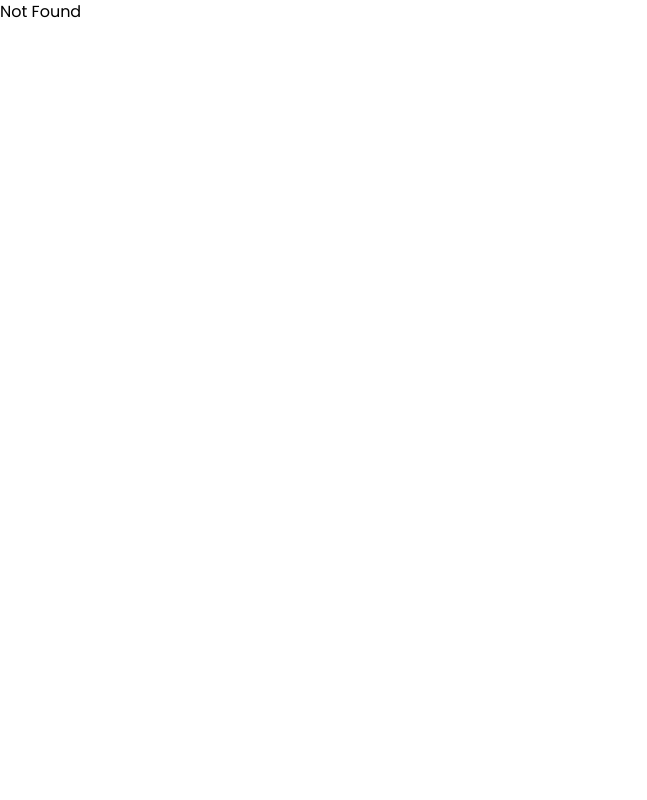
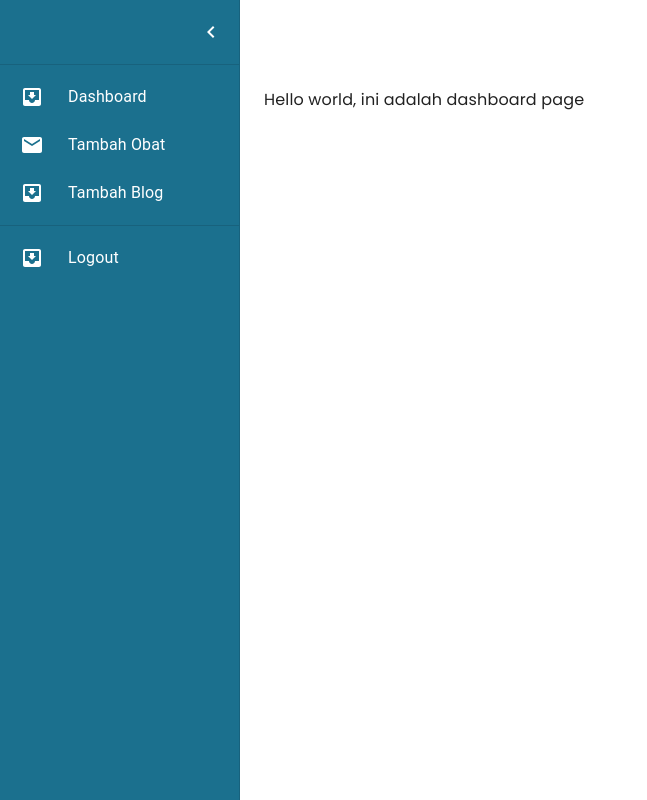
Before and after one commit to 01011001andra/Meddy, a React (Vite) app: page /apoteker in a window 1280 px wide. Shown: the whole page, without its empty margins (0-647 px from the left). Built offline with nearby package versions, Linux system fonts and the light colour scheme.

Commit message:
add apoteker dashboard

```diff
--- a/src/App.jsx
+++ b/src/App.jsx
@@ -6,23 +6,66 @@ import {
   UserArtikel,
   UserCariApotek,
   UserObat,
+  ApotekerMainLayout,
+  Dashboard,
+  TambahObat,
+  TambahBlog,
 } from "./pages";
 import Login from "./pages/user/Login";
 
 const App = () => {
-  const [apoteker, setApoteker] = React.useState(false);
+  const [apoteker, setApoteker] = React.useState(true);
   const [superAdmin, setSuperAdmin] = React.useState(false);
+
+  if (apoteker) {
+    return (
+      <div className="relative">
+        <Routes>
+          <Route path="/" element={<MainLayout />}>
+            <Route index element={<UserHome />} />
+            <Route path="/artikel" element={<UserArtikel />} />
+            <Route path="/info" element={<UserObat />} />
+            <Route path="/cari" element={<UserCariApotek />} />
+          </Route>
+          <Route path="/apoteker" element={<ApotekerMainLayout />}>
+            <Route index element={<Dashboard />} />
+            <Route path="tambahObat" element={<TambahObat />} />
+            <Route path="tambahBlog" element={<TambahBlog />} />
+          </Route>
+          <Route path="/login" element={<Login />} />
+          <Route path="*" element={<h1>Not Found</h1>} />
+        </Routes>
+      </div>
+    );
+  }
+
+  if (superAdmin) {
+    return (
+      <div className="relative">
+        <Routes>
+          <Route path="/" element={<MainLayout />}>
+            <Route index element={<UserHome />} />
+            <Route path="artikel" element={<UserArtikel />} />
+            <Route path="info" element={<UserObat />} />
+            <Route path="cari" element={<UserCariApotek />} />
+          </Route>
+          <Route path="/login" element={<Login />} />
+          <Route path="*" element={<h1>Not Found</h1>} />
+        </Routes>
+      </div>
+    );
+  }
 
   return (
     <div className="relative">
       <Routes>
         <Route path="/" element={<MainLayout />}>
           <Route index element={<UserHome />} />
-          <Route path="/artikel" element={<UserArtikel />} />
-          <Route path="/info" element={<UserObat />} />
-          <Route path="/cari" element={<UserCariApotek />} />
-          <Route path="/login" element={<Login />} />
+          <Route path="artikel" element={<UserArtikel />} />
+          <Route path="info" element={<UserObat />} />
+          <Route path="cari" element={<UserCariApotek />} />
         </Route>
+        <Route path="/login" element={<Login />} />
         <Route path="*" element={<h1>Not Found</h1>} />
       </Routes>
     </div>
--- a/src/components/molecules/Form.jsx
+++ b/src/components/molecules/Form.jsx
@@ -15,7 +15,6 @@ const Form = () => {
           content="Login"
           onClick={() => {
             navigate("/");
-            console.log("berhasil");
           }}
         />
         <div className="flex items-center justify-between">
--- a/src/components/molecules/UserFooter.jsx
+++ b/src/components/molecules/UserFooter.jsx
@@ -9,7 +9,13 @@ const UserFooter = () => {
           <div className="flex flex-col justify-between">
             <img src="./logo.png" alt="logo" className="w-52" />
             <Link to="/login" className="max-w-xs mt-4 text-sm underline">
-              Login Admin
+              Login Form
+            </Link>
+            <Link to="/apoteker" className="max-w-xs mt-4 text-sm underline">
+              Login Apoteker
+            </Link>
+            <Link to="/superadmin" className="max-w-xs mt-4 text-sm underline">
+              Login SuperAdmin
             </Link>
             <div className="flex mt-8 space-x-6 ">
               <a className="hover:opacity-75" target="_blank" rel="noreferrer">
--- /dev/null
+++ b/src/pages/apoteker/ApotekerMainLayout.jsx
@@ -0,0 +1,222 @@
+import * as React from "react";
+import { styled, useTheme } from "@mui/material/styles";
+import Box from "@mui/material/Box";
+import MuiDrawer from "@mui/material/Drawer";
+import MuiAppBar from "@mui/material/AppBar";
+import Toolbar from "@mui/material/Toolbar";
+import List from "@mui/material/List";
+import CssBaseline from "@mui/material/CssBaseline";
+import Typography from "@mui/material/Typography";
+import Divider from "@mui/material/Divider";
+import IconButton from "@mui/material/IconButton";
+import MenuIcon from "@mui/icons-material/Menu";
+import ChevronLeftIcon from "@mui/icons-material/ChevronLeft";
+import ChevronRightIcon from "@mui/icons-material/ChevronRight";
+import ListItem from "@mui/material/ListItem";
+import ListItemButton from "@mui/material/ListItemButton";
+import ListItemIcon from "@mui/material/ListItemIcon";
+import ListItemText from "@mui/material/ListItemText";
+import InboxIcon from "@mui/icons-material/MoveToInbox";
+import MailIcon from "@mui/icons-material/Mail";
+import { Link, Outlet } from "react-router-dom";
+import { Avatar } from "@mui/material";
+
+const drawerWidth = 240;
+
+const openedMixin = (theme) => ({
+  width: drawerWidth,
+  transition: theme.transitions.create("width", {
+    easing: theme.transitions.easing.sharp,
+    duration: theme.transitions.duration.enteringScreen,
+  }),
+  overflowX: "hidden",
+});
+
+const closedMixin = (theme) => ({
+  transition: theme.transitions.create("width", {
+    easing: theme.transitions.easing.sharp,
+    duration: theme.transitions.duration.leavingScreen,
+  }),
+  overflowX: "hidden",
+  width: `calc(${theme.spacing(7)} + 1px)`,
+  [theme.breakpoints.up("sm")]: {
+    width: `calc(${theme.spacing(8)} + 1px)`,
+  },
+});
+
+const DrawerHeader = styled("div")(({ theme }) => ({
+  display: "flex",
+  alignItems: "center",
+  justifyContent: "flex-end",
+  padding: theme.spacing(0, 1),
+  // necessary for content to be below app bar
+  ...theme.mixins.toolbar,
+}));
+
+const AppBar = styled(MuiAppBar, {
+  shouldForwardProp: (prop) => prop !== "open",
+})(({ theme, open }) => ({
+  zIndex: theme.zIndex.drawer + 1,
+  transition: theme.transitions.create(["width", "margin"], {
+    easing: theme.transitions.easing.sharp,
+    duration: theme.transitions.duration.leavingScreen,
+  }),
+  ...(open && {
+    marginLeft: drawerWidth,
+    width: `calc(100% - ${drawerWidth}px)`,
+    transition: theme.transitions.create(["width", "margin"], {
+      easing: theme.transitions.easing.sharp,
+      duration: theme.transitions.duration.enteringScreen,
+    }),
+  }),
+}));
+
+const Drawer = styled(MuiDrawer, {
+  shouldForwardProp: (prop) => prop !== "open",
+})(({ theme, open }) => ({
+  width: drawerWidth,
+  flexShrink: 0,
+  whiteSpace: "nowrap",
+  boxSizing: "border-box",
+  ...(open && {
+    ...openedMixin(theme),
+    "& .MuiDrawer-paper": openedMixin(theme),
+  }),
+  ...(!open && {
+    ...closedMixin(theme),
+    "& .MuiDrawer-paper": closedMixin(theme),
+  }),
+}));
+
+const sideBarMenu = [
+  {
+    menuName: "Dashboard",
+    menuLink: "/apoteker",
+  },
+  {
+    menuName: "Tambah Obat",
+    menuLink: "/apoteker/tambahobat",
+  },
+  {
+    menuName: "Tambah Blog",
+    menuLink: "/apoteker/tambahblog",
+  },
+];
+
+export default function ApotekerMainLayout({ children }) {
+  const theme = useTheme();
+  const [open, setOpen] = React.useState(true);
+
+  const handleDrawer = () => {
+    setOpen(!open);
+  };
+
+  return (
+    <Box sx={{ display: "flex" }}>
+      <CssBaseline />
+      <Drawer
+        PaperProps={{
+          sx: {
+            backgroundColor: "#1B708E",
+            color: "white",
+          },
+        }}
+        variant="permanent"
+        open={open}
+      >
+        <DrawerHeader>
+          <IconButton onClick={handleDrawer}>
+            {!open ? (
+              <ChevronRightIcon style={{ color: "white" }} />
+            ) : (
+              <ChevronLeftIcon style={{ color: "white" }} />
+            )}
+          </IconButton>
+        </DrawerHeader>
+        <Divider />
+        <List>
+          {sideBarMenu.map((item, index) => (
+            <Link to={item.menuLink}>
+              <ListItem
+                key={item.menuName}
+                disablePadding
+                sx={{ display: "block" }}
+              >
+                <ListItemButton
+                  sx={{
+                    minHeight: 48,
+                    justifyContent: open ? "initial" : "center",
+                    px: 2.5,
+                  }}
+                >
+                  <ListItemIcon
+                    sx={{
+                      minWidth: 0,
+                      mr: open ? 3 : "auto",
+                      justifyContent: "center",
+                    }}
+                  >
+                    {index % 2 === 0 ? (
+                      <InboxIcon style={{ color: "white" }} />
+                    ) : (
+                      <MailIcon style={{ color: "white" }} />
+                    )}
+                  </ListItemIcon>
+                  <ListItemText
+                    primary={item.menuName}
+                    sx={{ opacity: open ? 1 : 0 }}
+                  />
+                </ListItemButton>
+              </ListItem>
+            </Link>
+          ))}
+        </List>
+        <Divider />
+        <List>
+          {[
+            {
+              menuName: "Logout",
+              menuLink: "/",
+            },
+          ].map((text, index) => (
+            <Link to={text.menuLink}>
+              <ListItem
+                key={text.menuName}
+                disablePadding
+                sx={{ display: "block" }}
+              >
+                <ListItemButton
+                  sx={{
+                    minHeight: 48,
+                    justifyContent: open ? "initial" : "center",
+                    px: 2.5,
+                  }}
+                >
+                  <ListItemIcon
+                    sx={{
+                      minWidth: 0,
+                      mr: open ? 3 : "auto",
+                      justifyContent: "center",
+                    }}
+                  >
+                    {index % 2 === 0 && (
+                      <InboxIcon style={{ color: "white" }} />
+                    )}
+                  </ListItemIcon>
+                  <ListItemText
+                    primary={text.menuName}
+                    sx={{ opacity: open ? 1 : 0 }}
+                  />
+                </ListItemButton>
+              </ListItem>
+            </Link>
+          ))}
+        </List>
+      </Drawer>
+      <Box component="main" sx={{ flexGrow: 1, p: 3 }}>
+        <DrawerHeader />
+        <Outlet />
+      </Box>
+    </Box>
+  );
+}
--- /dev/null
+++ b/src/pages/apoteker/Dashboard.jsx
@@ -0,0 +1,11 @@
+import React from "react";
+
+const Dashboard = () => {
+  return (
+    <div>
+      <h1>Hello world, ini adalah dashboard page</h1>
+    </div>
+  );
+};
+
+export default Dashboard;
--- /dev/null
+++ b/src/pages/apoteker/TambahBlog.jsx
@@ -0,0 +1,11 @@
+import React from "react";
+
+const TambahBlog = () => {
+  return (
+    <div>
+      <h1>Tambah Blogssssssssssssssssssssssssss</h1>
+    </div>
+  );
+};
+
+export default TambahBlog;
--- /dev/null
+++ b/src/pages/apoteker/TambahObat.jsx
@@ -0,0 +1,11 @@
+import React from "react";
+
+const TambahObat = () => {
+  return (
+    <div>
+      <h1>Tambah Obat</h1>
+    </div>
+  );
+};
+
+export default TambahObat;
--- a/src/pages/apoteker/index.js
+++ b/src/pages/apoteker/index.js
@@ -0,0 +1,6 @@
+import ApotekerMainLayout from "./ApotekerMainLayout";
+import Dashboard from "./Dashboard";
+import TambahBlog from "./TambahBlog";
+import TambahObat from "./TambahObat";
+
+export { ApotekerMainLayout, Dashboard, TambahBlog, TambahObat };
--- a/src/pages/user/Login.jsx
+++ b/src/pages/user/Login.jsx
@@ -17,7 +17,7 @@ const Login = () => {
                 className="text-lg font-bold lg:text-xl text-primary"
               />
             </div>
-            <p className="text-lg font-thin lg:text-xl">
+            <p className="text-lg font-thin">
               Silahkan login untuk masuk ke dashboard
             </p>
           </div>
--- a/src/pages/user/MainLayout.jsx
+++ b/src/pages/user/MainLayout.jsx
@@ -1,20 +1,13 @@
 import React from "react";
-import { Outlet, useLocation } from "react-router-dom";
+import { Outlet } from "react-router-dom";
 import { UserFooter, UserNavbar } from "../../components";
 
 const MainLayout = () => {
-  // Mendapatkan path saat ini menggunakan useLocation()
-  const location = useLocation();
-  const currentPath = location.pathname;
-
-  // Membuat fungsi untuk menentukan apakah UserNavbar dan UserFooter ditampilkan atau tidak
-  const shouldShowNavbarAndFooter = currentPath === "/login";
-
   return (
     <>
-      {!shouldShowNavbarAndFooter && <UserNavbar />}
+      <UserNavbar />
       <Outlet />
-      {!shouldShowNavbarAndFooter && <UserFooter />}
+      <UserFooter />
     </>
   );
 };
--- a/tailwind.config.js
+++ b/tailwind.config.js
@@ -4,7 +4,7 @@ export default {
   theme: {
     extend: {
       colors: {
-        primary: "#2596BE",
+        primary: "#1B708E",
         secondary: "#F5F5F5",
       },
       fontFamily: {
```
